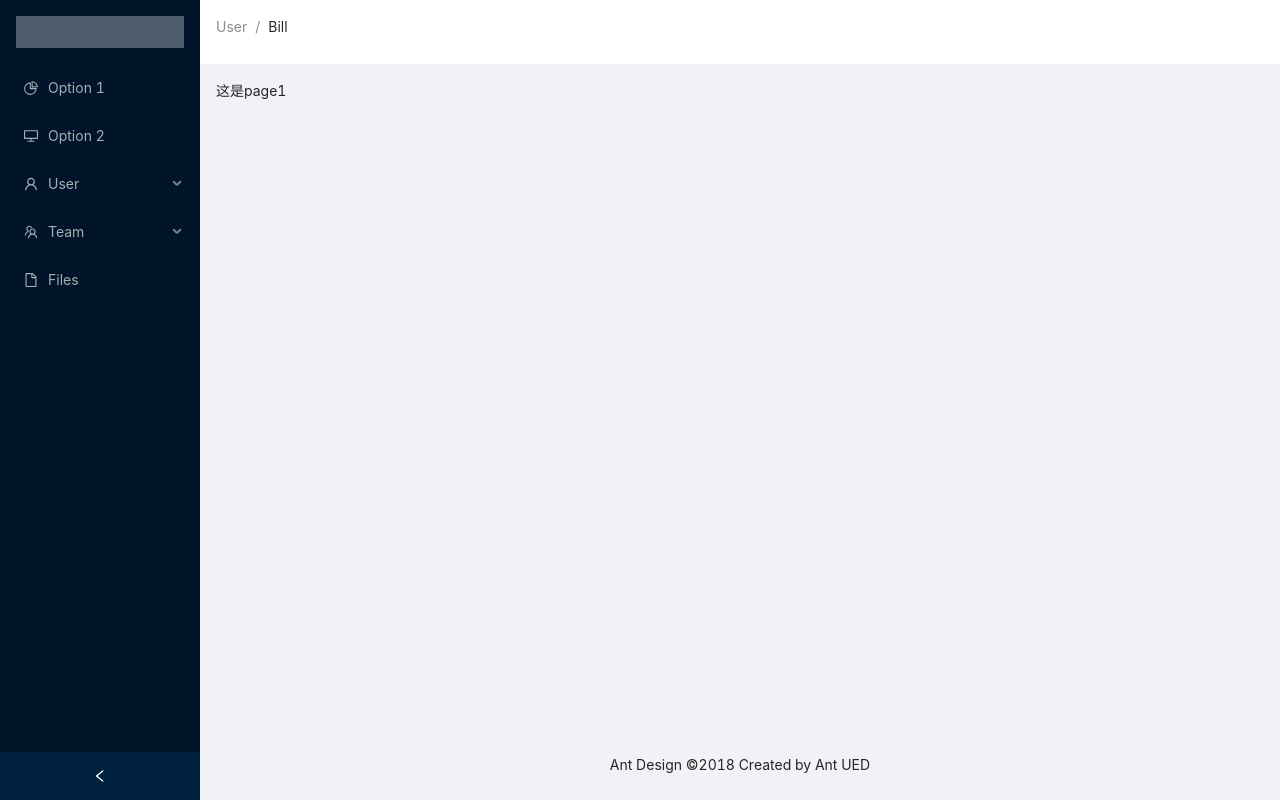
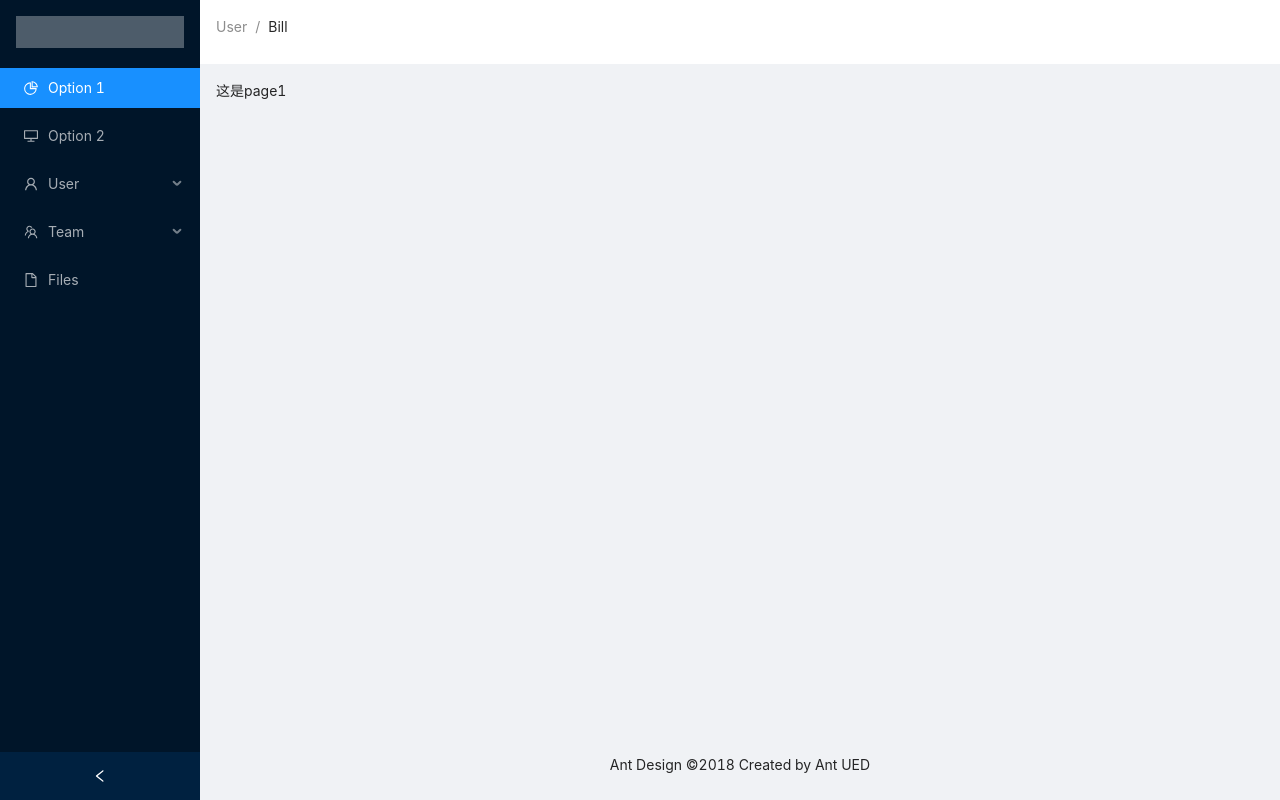
Before and after one commit to yaodada123/React-admin-typesrcipt, a React (Vite) app: page /page1 in a window 1280 px wide. Built offline with nearby package versions, Linux system fonts and the light colour scheme.

Commit message:
主菜单组件抽离

```diff
--- /dev/null
+++ b/src/components/MainMenu/index.tsx
@@ -0,0 +1,62 @@
+// 主菜单内容抽离
+import {
+    DesktopOutlined,
+    FileOutlined,
+    PieChartOutlined,
+    TeamOutlined,
+    UserOutlined,
+} from '@ant-design/icons';
+import type { MenuProps } from 'antd';
+import { Layout, Menu } from 'antd';
+import React, { useState } from 'react';
+import {  useNavigate } from 'react-router-dom';
+type MenuItem = Required<MenuProps>['items'][number];
+
+function getItem(
+    label: React.ReactNode,
+    key: React.Key,
+    icon?: React.ReactNode,
+    children?: MenuItem[],
+): MenuItem {
+    return {
+        key,
+        icon,
+        children,
+        label,
+    } as MenuItem;
+}
+
+const items: MenuItem[] = [
+    getItem('Option 1', '/page1', <PieChartOutlined />),
+    getItem('Option 2', '/page2', <DesktopOutlined />),
+    getItem('User', 'sub1', <UserOutlined />, [
+        getItem('Tom', '3'),
+        getItem('Bill', '4'),
+        getItem('Alex', '5'),
+    ]),
+    getItem('Team', 'sub2', <TeamOutlined />, [getItem('Team 1', '6'), getItem('Team 2', '8')]),
+    getItem('Files', '9', <FileOutlined />),
+];
+
+const Comp = () => {
+    const rootSubmenuKeys = ['sub1', 'sub2'];
+    const [openKeys, setOpenKeys] = useState(['']);
+    const onOpenChange: MenuProps['onOpenChange'] = keys => {
+        const latestOpenKey = keys.find(key => openKeys.indexOf(key) === -1);
+        if (rootSubmenuKeys.indexOf(latestOpenKey!) === -1) {
+            setOpenKeys(keys);
+        } else {
+            setOpenKeys(latestOpenKey ? [latestOpenKey] : []);
+        }
+    };
+    const navigateTo = useNavigate();
+    const menuClick = (e: { key: string }) => {
+        navigateTo(e.key)
+    }
+    return (
+        <Menu theme="dark" defaultSelectedKeys={['/page1']} mode="inline" items={items} onClick={menuClick} openKeys={openKeys}
+                        onOpenChange={onOpenChange} />
+    )
+}
+
+export default Comp;
--- a/src/views/Home/Home.tsx
+++ b/src/views/Home/Home.tsx
@@ -1,55 +1,18 @@
-import {
-    DesktopOutlined,
-    FileOutlined,
-    PieChartOutlined,
-    TeamOutlined,
-    UserOutlined,
-} from '@ant-design/icons';
-import type { MenuProps } from 'antd';
 import { Breadcrumb, Layout, Menu } from 'antd';
-import React, { useState } from 'react';
-import { Outlet, useNavigate } from 'react-router-dom';
+import { useState } from 'react';
+import { Outlet } from 'react-router-dom';
 const { Header, Content, Footer, Sider } = Layout;
-type MenuItem = Required<MenuProps>['items'][number];
+import MainMenu from "src/components/MainMenu/index"
 
-function getItem(
-    label: React.ReactNode,
-    key: React.Key,
-    icon?: React.ReactNode,
-    children?: MenuItem[],
-): MenuItem {
-    return {
-        key,
-        icon,
-        children,
-        label,
-    } as MenuItem;
-}
-
-const items: MenuItem[] = [
-    getItem('Option 1', '/page1', <PieChartOutlined />),
-    getItem('Option 2', '/page2', <DesktopOutlined />),
-    getItem('User', 'sub1', <UserOutlined />, [
-        getItem('Tom', '3'),
-        getItem('Bill', '4'),
-        getItem('Alex', '5'),
-    ]),
-    getItem('Team', 'sub2', <TeamOutlined />, [getItem('Team 1', '6'), getItem('Team 2', '8')]),
-    getItem('Files', '9', <FileOutlined />),
-];
 const Home = () => {
     const [collapsed, setCollapsed] = useState(false);
-    const navigateTo =  useNavigate();
-    const menuClick = (e: {key: string}) => {
-        navigateTo(e.key)
-    }
     return (
         <div>
             <Layout style={{ minHeight: '100vh' }}>
                 {/* 侧边栏 */}
                 <Sider collapsible collapsed={collapsed} onCollapse={value => setCollapsed(value)}>
                     <div className="logo" />
-                    <Menu theme="dark" defaultSelectedKeys={['1']} mode="inline" items={items} onClick={menuClick} />
+                    <MainMenu></MainMenu>
                 </Sider>
                 {/* 右侧区域 */}
                 <Layout className="site-layout">
```
